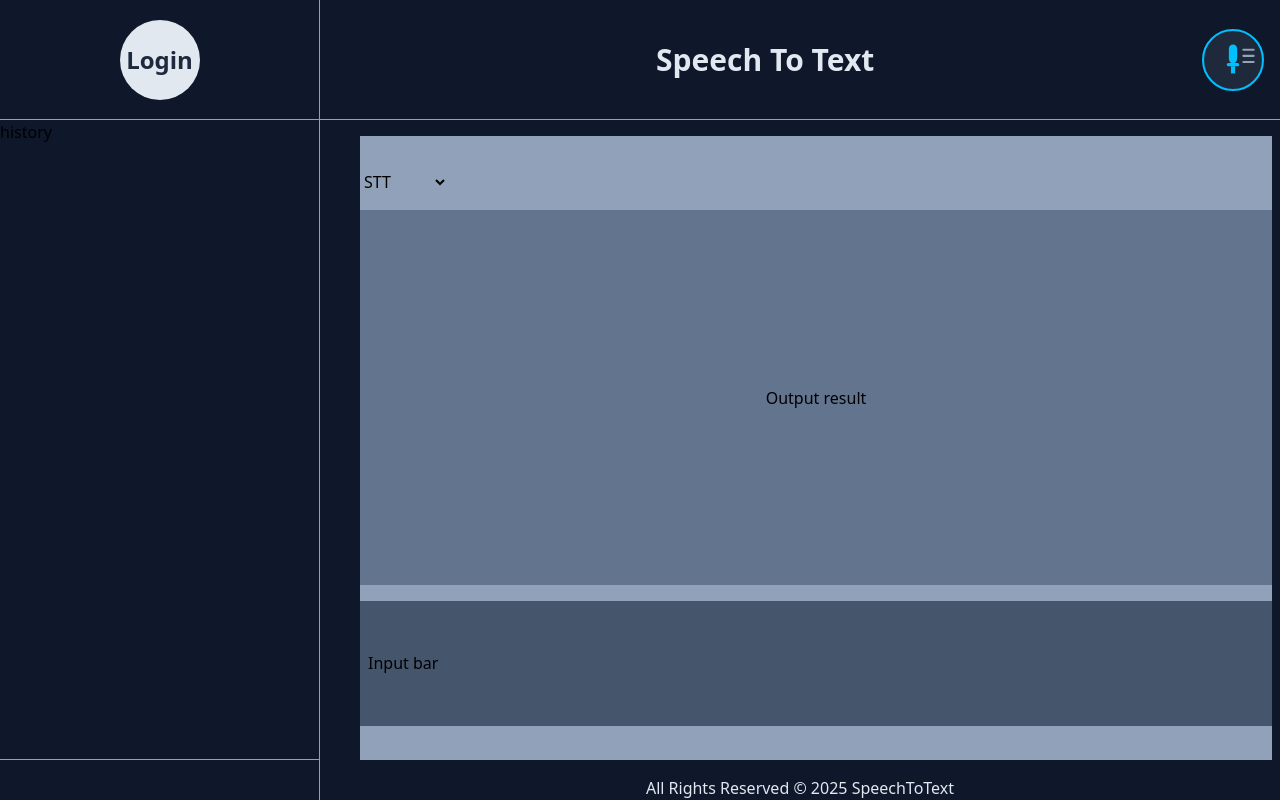
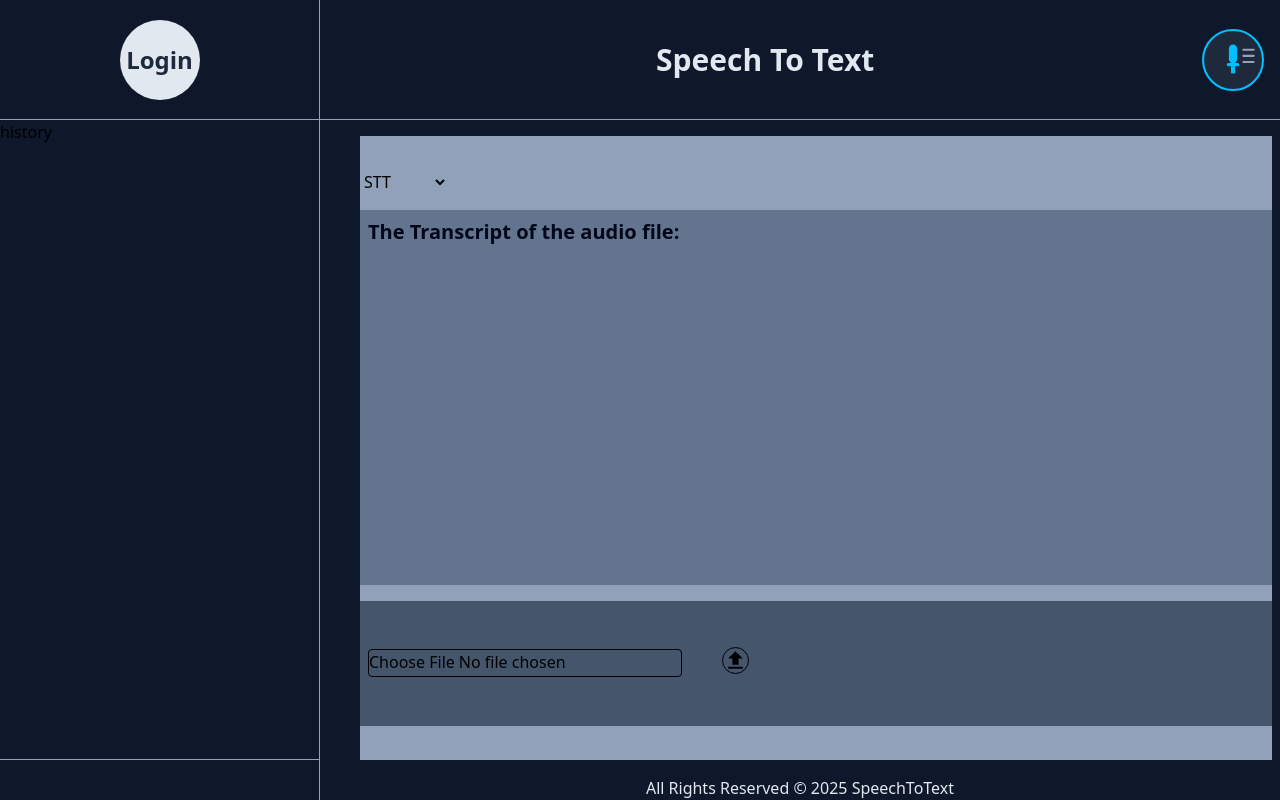
Before and after one commit to ErRahulPanchta/SpeechToText-Frontend, a React (Vite) app: page / in a window 1280 px wide. Built offline with nearby package versions, Linux system fonts and the light colour scheme; no server answers.

Commit message:
Get the transcription to the fronetend

```diff
--- a/src/App.jsx
+++ b/src/App.jsx
@@ -2,22 +2,24 @@ import { Outlet } from "react-router-dom"
 import Header from "./components/Header"
 import Sidebar from "./components/Sidebar"
 import Footer from "./components/Footer"
-import toast, { Toaster } from 'react-hot-toast';
+import { Toaster } from 'react-hot-toast';
 import fetchUserDetails from "./utils/fetchUserDetails";
 import { useEffect } from "react";
 import { setUserDetails } from "./store/userSlice";
 import { useDispatch } from "react-redux";
 
+function App() {
+  const dispatch = useDispatch();
 
-function App() {
-  const dispatch = useDispatch()
   const fetchUser = async () => {
     const userData = await fetchUserDetails();
     dispatch(setUserDetails(userData))
   }
+
   useEffect(() => {
     fetchUser()
-  }, [])
+  }, []);
+
   return (
     <div className="bg-slate-900 min-h-screen min-w-screen flex flex-1/2 overflow-hidden">
       <div>
--- a/src/common/SummaryApi.js
+++ b/src/common/SummaryApi.js
@@ -1,26 +1,34 @@
-export const baseURL="http://localhost:8080"
+export const baseURL = "http://localhost:8080"
 
-const SummaryApi={
-    register:{
-        url:"/user/register",
-        method:"post"
+const SummaryApi = {
+    register: {
+        url: "/user/register",
+        method: "post"
     },
-    login:{
-        url:"/user/login",
-        method:"post"
+    login: {
+        url: "/user/login",
+        method: "post"
     },
-    refreshToken:{
-        url:"/user/refresh-token",
-        method:"post"
+    refreshToken: {
+        url: "/user/refresh-token",
+        method: "post"
     },
-    userDetail:{
-        url:"/user/user-details",
-        method:"get"
+    userDetail: {
+        url: "/user/user-details",
+        method: "get"
     },
-    logout:{
-        url:"/user/logout",
-        method:"get"
-    }
+    logout: {
+        url: "/user/logout",
+        method: "get"
+    },
+    uploadAudio: {
+        url: "/audio/upload",
+        method: "post"
+    },
+    audioDetail: (id) => ({
+        url: `/audio/audio-details/${id}`,
+        method: "get"
+    })
 }
 
 export default SummaryApi
--- a/src/pages/Home.jsx
+++ b/src/pages/Home.jsx
@@ -1,5 +1,61 @@
+import { MdUpload } from "react-icons/md";
+import Axios from "../utils/Axios"
+import SummaryApi from "../common/SummaryApi";
+import { useState, useRef } from "react";
+import AxiosToastError from "../utils/AxiosToastError";
+import toast from "react-hot-toast";
+import fetchAudioDetails from "../utils/fetchAudioDetails";
+import { useDispatch } from "react-redux";
+import { setAudioDetails } from "../store/audioSlice";
 
 const Home = () => {
+  const [audioSample, setAudioSample] = useState(null);
+  const [transcript, settranscript] = useState("")
+  const inpuRef = useRef();
+  const dispatch = useDispatch();
+
+  const handleSubmit = async (e) => {
+    e.preventDefault();
+    if (!audioSample) {
+      toast.error("Please Provide Audio File")
+      return;
+    }
+    const formData = new FormData();
+    formData.append("audioSample", audioSample);
+
+    try {
+      const response = await Axios({
+        ...SummaryApi.uploadAudio,
+        data: formData,
+        headers: {
+          "Content-Type": "multipart/form-data"
+        }
+      });
+      if (response?.data?.data?._id) {
+        const newId = response.data.data._id;
+
+        toast.success(response.data.message);
+
+        const audioData = await fetchAudioDetails(newId);
+        dispatch(setAudioDetails(audioData));
+        setAudioSample(null);
+        inpuRef.current.value = "";
+
+      }
+
+      console.log("response", response);
+
+      const Transcript = response.data?.data?.audio?.transcript;
+      Transcript ? toast.success("Transcript successfully")
+        : toast.error("transcription not available")
+
+      settranscript(Transcript);
+
+    } catch (error) {
+      AxiosToastError(error);
+    }
+
+  }
   return (
     <section className='flex-1 w-full flex justify-center items-center m-4'>
       <div className="bg-slate-400 w-[95%] h-full flex flex-col items-center justify-center gap-4">
@@ -10,11 +66,31 @@ const Home = () => {
             <option value="stt1">STT-1.0.1</option>
           </select>
         </div>
-    <div className="bg-slate-500 w-full h-[60%] flex justify-center items-center p-2">
-      Output result
+        <div className="bg-slate-500 w-full h-[60%] p-2">
+          <div>
+            <h1 className="text-xl font-bold text-slate-950"> The Transcript of the audio file:</h1>
+          </div>
+          <div><p className="text-md font-semibold text-slate-950">{transcript}</p></div>
         </div>
         <div className="bg-slate-600 w-full h-[20%] flex justify-between items-center p-2">
-      Input bar
+          <form className="flex items-center gap-10" onSubmit={handleSubmit}>
+            <div>
+              <input
+                type="file"
+                name="audio"
+                id="audio"
+                accept="audio/*"
+                ref={inpuRef}
+                className="border outline-none h-7 rounded"
+                onChange={(e) => { setAudioSample(e.target.files[0]) }}
+              />
+            </div>
+            <div>
+              <button className="rounded-full border cursor-pointer hover:p-0.5">
+                <MdUpload size={25} />
+              </button>
+            </div>
+          </form>
         </div>
       </div>
     </section>
--- /dev/null
+++ b/src/store/audioSlice.js
@@ -0,0 +1,26 @@
+import { createSlice } from '@reduxjs/toolkit'
+
+const initialValue = {
+    _id: "",
+    audio_file: "",
+    transcript: "",
+    user: ""
+}
+
+const audioSlice = createSlice({
+    name: 'audioFile',
+    initialState: initialValue,
+    reducers: {
+        setAudioDetails: (state, action) => {
+            state._id = action.payload._id
+            state.audio_file = action.payload.audio_file
+            state.transcript = action.payload.transcript
+            state.user = action.payload.user
+
+        }
+    }
+})
+
+export const { setAudioDetails } = audioSlice.actions
+
+export default audioSlice.reducer
--- a/src/store/store.js
+++ b/src/store/store.js
@@ -1,8 +1,10 @@
 import { configureStore } from '@reduxjs/toolkit'
 import userReducer from './userSlice'
+import audioReducer from './audioSlice'
 
 export const store = configureStore({
   reducer: {
-    user:userReducer
+    user: userReducer,
+    audio: audioReducer
   },
 })
--- a/src/utils/Axios.js
+++ b/src/utils/Axios.js
@@ -6,11 +6,16 @@ const Axios = axios.create({
   withCredentials: true
 });
 
+const refreshAxios = axios.create({
+  baseURL: baseURL,
+  withCredentials: true
+});
+
 Axios.interceptors.request.use(
   async (config) => {
-        const accesstoken = localStorage.getItem('accessToken');
+    const accesstoken = localStorage.getItem("accessToken");
     if (accesstoken) {
-            config.headers.authorization = `Bearer ${accesstoken}`;
+      config.headers.Authorization = `Bearer ${accesstoken}`;
     }
     return config;
   },
@@ -24,38 +29,41 @@ Axios.interceptors.response.use(
     return response;
   },
   async (error) => {
-        let originrequest = error.config;
-        if (error.response && error.response.status === 401 && !originrequest.retry) {
-            originrequest.retry = true;
+    const originalRequest = error.config;
+
+    if (error.response && error.response.status === 401 && !originalRequest._retry) {
+      originalRequest._retry = true;
 
       const refreshtoken = localStorage.getItem("refreshToken");
 
       if (refreshtoken) {
         const newAccessToken = await refreshAccessToken(refreshtoken);
         if (newAccessToken) {
-                    originrequest.headers.authorization = `Bearer ${newAccessToken}`;
-                    return Axios(originrequest);
+          originalRequest.headers.Authorization = `Bearer ${newAccessToken}`;
+          return Axios(originalRequest);
         }
       }
     }
+
     return Promise.reject(error);
   }
 );
 
 const refreshAccessToken = async (refreshtoken) => {
   try {
-        const response = await Axios({
+    const response = await refreshAxios({
       ...SummaryApi.refreshToken,
       headers: {
         Authorization: `Bearer ${refreshtoken}`
       }
     });
+
     const accessToken = response.data.data.accessToken;
-        localStorage.setItem('accessToken', accessToken);
+    localStorage.setItem("accessToken", accessToken);
     return accessToken;
-
   } catch (error) {
-        console.log(error);
+    console.error("Error refreshing token:", error);
+    return null;
   }
 };
 
--- /dev/null
+++ b/src/utils/fetchAudioDetails.js
@@ -0,0 +1,17 @@
+import SummaryApi from "../common/SummaryApi";
+import Axios from "./Axios";
+
+const fetchAudioDetails = async (_id) => {
+    try {
+        const response = await Axios({
+            ...SummaryApi.audioDetail(_id)
+        })
+
+        return response.data.data
+    } catch (error) {
+        console.log(error);
+
+    }
+}
+
+export default fetchAudioDetails
--- a/src/utils/fetchUserDetails.js
+++ b/src/utils/fetchUserDetails.js
@@ -5,12 +5,19 @@ const fetchUserDetails = async () => {
     try {
         const response = await Axios({
             ...SummaryApi.userDetail
-        })
-        return response.data.data
+        });
+
+        if (response?.data?.error) {
+            console.error("Backend error:", response.data.message);
+            return null;
+        }
+
+        return response.data.data;
+
     } catch (error) {
-        console.log(error);
+        console.error("fetchUserDetails error:", error?.response?.data?.message || error.message);
+        return null;
+    }
+};
 
-    }
-}
-
-export default fetchUserDetails
+export default fetchUserDetails;
```
Lines whose indentation alone changed are shown as unchanged.
